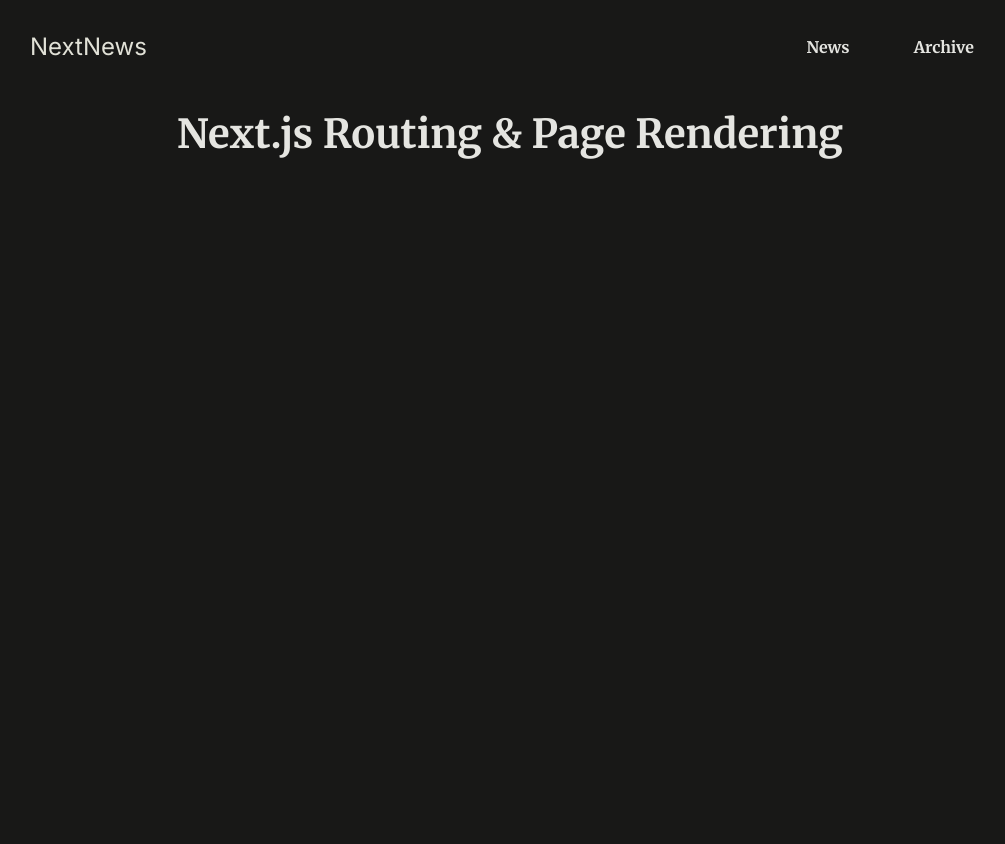
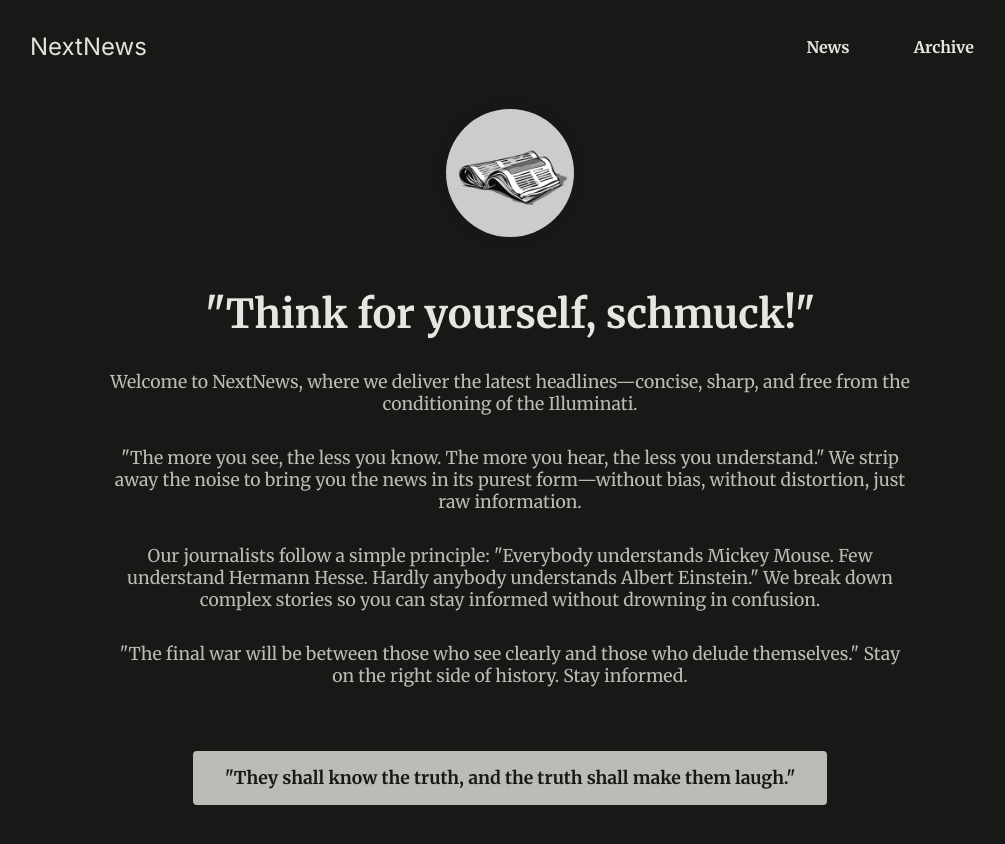
Before and after one commit to janpauldahlke/nextjs-routing-in-depth, a Next.js app: page / in a window 1280 px wide. Shown: the top 844 px of the page, without its empty margins (130-1135 px from the left). Before the commit the page ends 800 px from the top, so only its background shows below. Built offline with nearby package versions, Linux system fonts and the light colour scheme.

Commit message:
add landing page

```diff
--- a/app/globals.css
+++ b/app/globals.css
@@ -12,6 +12,12 @@
   margin: 0;
   background-color: #181817;
   color: #e5e5e1;
+}
+
+img {
+  user-select: none;
+  pointer-events: none;
+  -webkit-user-drag: none;
 }
 
 ul {
--- /dev/null
+++ b/app/landingpage/page.js
@@ -0,0 +1,39 @@
+import logo from '@/assets/logo.jpg';
+import Link from 'next/link';
+
+const LandingPage = () => {
+  return (
+    <div id="home">
+      <img src={logo.src} alt="A newspaper" />
+      <h1>"Think for yourself, schmuck!"</h1>
+      <p>
+        Welcome to NextNews, where we deliver the latest headlines—concise,
+        sharp, and free from the conditioning of the Illuminati.
+      </p>
+
+      <p>
+        "The more you see, the less you know. The more you hear, the less you
+        understand." We strip away the noise to bring you the news in its
+        purest form—without bias, without distortion, just raw information.
+      </p>
+
+      <p>
+        Our journalists follow a simple principle: "Everybody understands Mickey
+        Mouse. Few understand Hermann Hesse. Hardly anybody understands Albert
+        Einstein." We break down complex stories so you can stay informed
+        without drowning in confusion.
+      </p>
+
+      <p>
+        "The final war will be between those who see clearly and those who
+        delude themselves." Stay on the right side of history. Stay informed.
+      </p>
+
+      <p>
+        <Link href="/news">"They shall know the truth, and the truth shall make them laugh."</Link>
+      </p>
+    </div>
+  );
+};
+
+export default LandingPage;
--- a/app/news/[newsSlug]/layout.js
+++ b/app/news/[newsSlug]/layout.js
@@ -1,7 +1,8 @@
 const NewsDetailLayout = (props) => {
 
 
-  console.log("modal:", props);
+  //console.log("modal:", props);
+
   return (
     <>
       {props.popup ?? <p>No modal content detected</p>}
--- a/app/page.js
+++ b/app/page.js
@@ -1,7 +1,9 @@
+import LandingPage from "./landingpage/page";
+
 export default function HomePage() {
   return (
     <div id="home">
-      <h1>Next.js Routing & Page Rendering</h1>
+      <LandingPage />
     </div>
   );
 }
```
Also changed, not shown: app/news/[newsSlug]/@popup/(.)image/page.js (+16 -8 lines), 1 other file (tests, documents, lock files or other folders).
